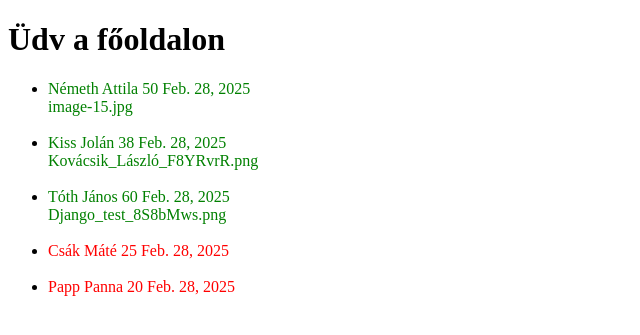
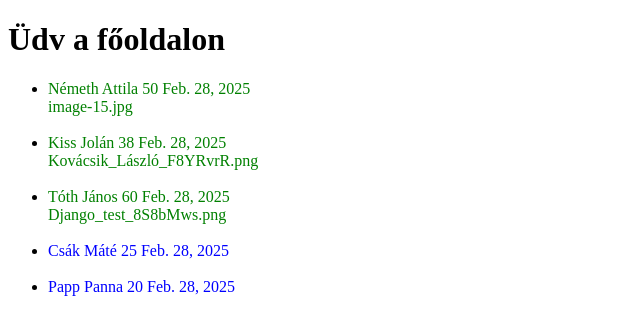
Before and after one commit to anemeth1/core, a Django app: page / in a window 1280 px wide. Shown: the top 335 px of the page, without its empty margins (0-640 px from the left). Run offline with Django 5.2, Linux system fonts and the light colour scheme; data comes from the database, SQL or seed files in the repository; both versions use the stored data as it was after the commit.

Commit message:
A piros kékre változott

```diff
--- a/fooldal/templates/fooldal.html
+++ b/fooldal/templates/fooldal.html
@@ -18,7 +18,7 @@
                      {{szemely.letrehozva}}   <br>  {{szemely.picture}} <br>
                 </span> <br>
                  {% else %}
-                <span style="color:red">
+                <span style="color:blue">
                     {{szemely.vezeteknev}} {{szemely.keresztnev}} {{szemely.eletkor}}
                      {{szemely.letrehozva}}   <br>  {{szemely.picture}} <br>
                 </span>
```
Also changed, not shown: db.sqlite3, fooldal/migrations/0003_alter_szemely_options.py (added), 3 other files.
